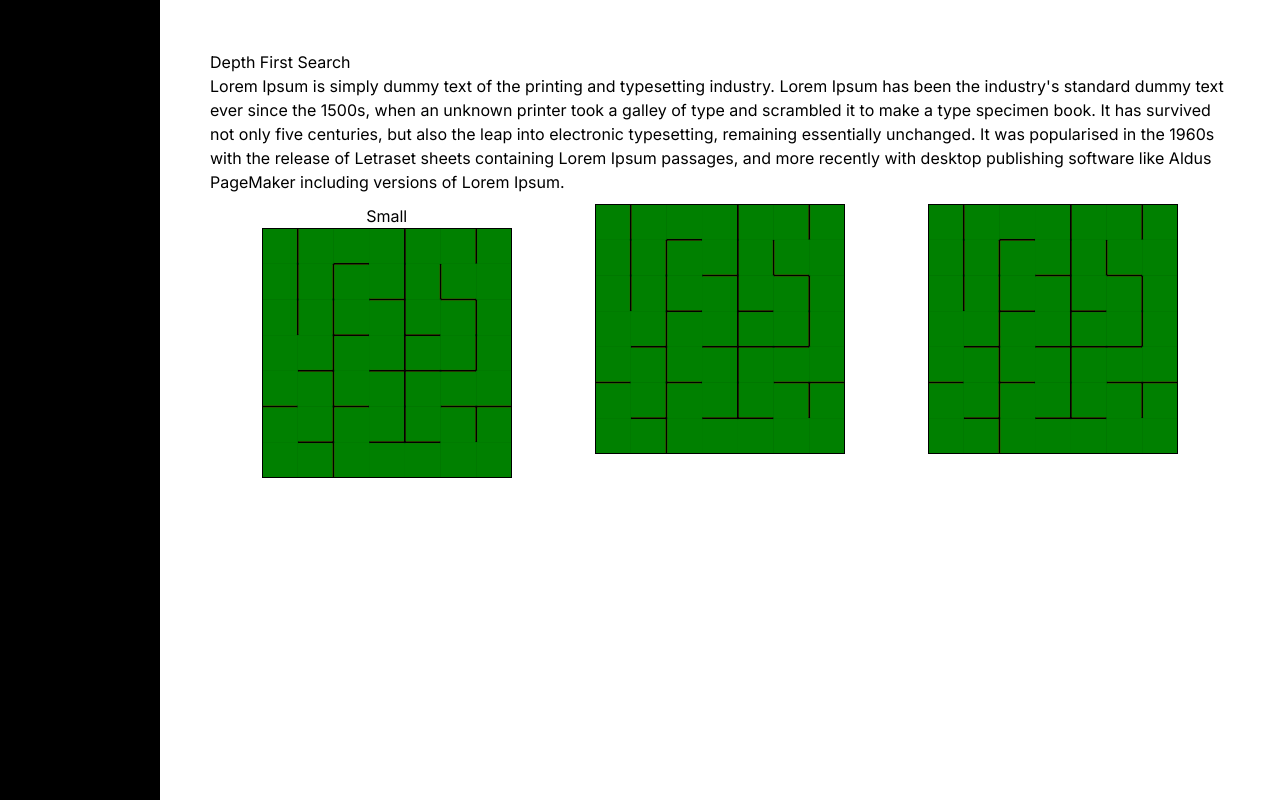
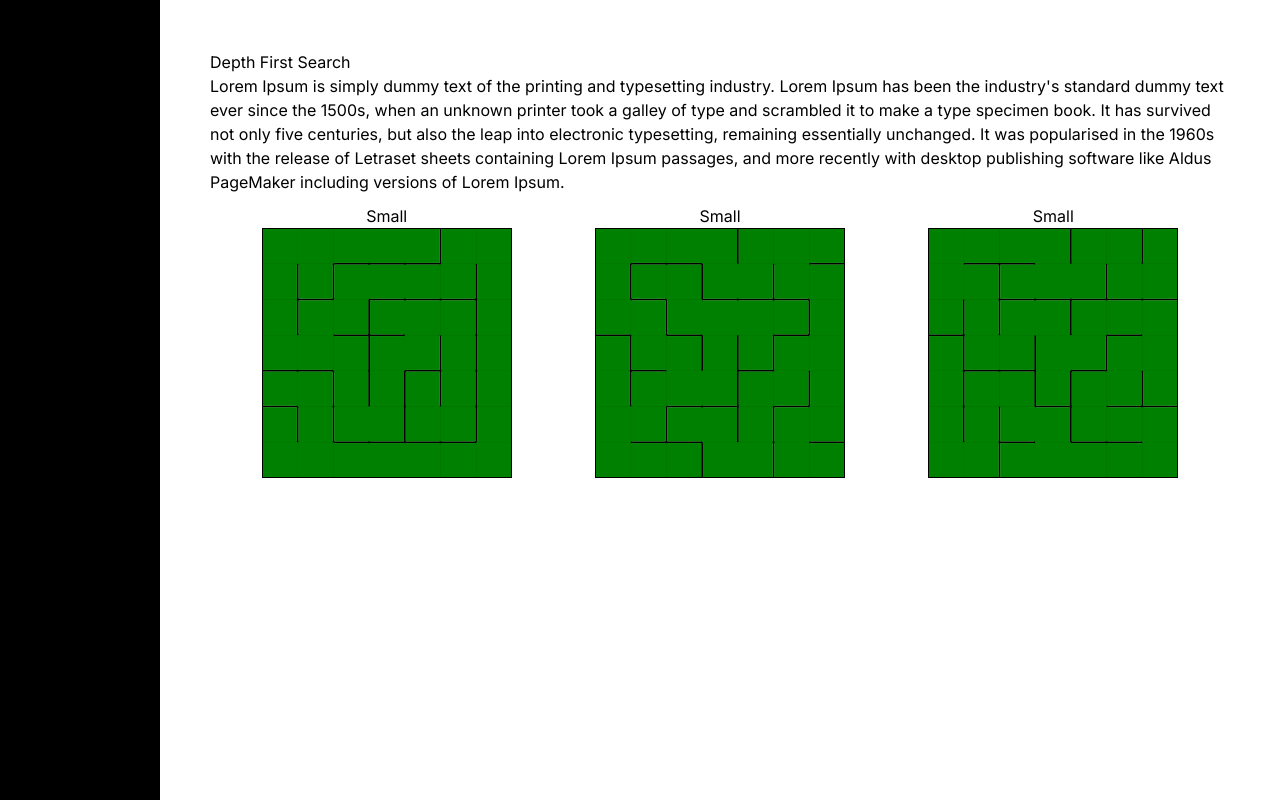
Before and after one commit to NoxSensei/Maze-Algorithms, a Next.js app: page /algorithms/depth-first-search in a window 1280 px wide. Built offline with nearby package versions, Linux system fonts and the light colour scheme.

Commit message:
feat: extract depth first search canvas to dedicated component

```diff
--- /dev/null
+++ b/src/app/algorithms/depth-first-search/depth-first-search-canvas.component.tsx
@@ -0,0 +1,114 @@
+import {Layer, Line, Rect, Stage} from "react-konva";
+import {useEffect, useLayoutEffect, useRef, useState} from "react";
+import {DepthFirstSearchAlgorithm} from "@/app/algorithms/_services/depth-first-search-algorithm";
+import {MazeNode} from "@/app/algorithms/_services/maze-node";
+
+const gridStroke = 2;
+
+interface CanvasSize {
+    height: number;
+    width: number;
+}
+
+export default function DepthFirstSearchAlgorithmCanvasComponent() {
+    const rowsCount = 7;
+    const columnsCount = 7;
+
+    const [nodes, setNodes] = useState([]);
+    const [canvasSize, setCanvasSize] = useState<CanvasSize>({width: 0, height: 0})
+    const divRef = useRef<HTMLDivElement | null>(null);
+
+    useLayoutEffect(() => {
+        const isDivElement = (element: HTMLDivElement | null): element is HTMLDivElement => element !== null;
+        if (!isDivElement(divRef.current)) {
+            return;
+        }
+
+        const canvasWidth = divRef.current.offsetWidth
+        setCanvasSize({
+            width: canvasWidth,
+            height: canvasWidth
+        })
+    }, []);
+
+    useEffect(
+        () => {
+            const grid = new DepthFirstSearchAlgorithm().run(rowsCount, columnsCount);
+            drawGeneratedNodesLayer(canvasSize.width, canvasSize.height, grid, rowsCount, columnsCount);
+        },
+        [canvasSize]
+    );
+
+    function drawGridLayer(canvasWidth: number, canvasHeight: number, rowsCount: number, columnsCount: number) {
+        const spaceX = canvasWidth / rowsCount;
+        const spaceY = canvasHeight / columnsCount;
+
+        const lines = [];
+        for (let i = 0; i < rowsCount + 1; i++) {
+            lines.push(<Line points={[0, i * spaceY, canvasWidth, i * spaceY]} stroke="black"
+                             strokeWidth={gridStroke}/>)
+        }
+
+        for (let i = 0; i < columnsCount + 1; i++) {
+            lines.push(<Line points={[i * spaceX, 0, i * spaceX, canvasHeight]} stroke="black"
+                             strokeWidth={gridStroke}/>)
+        }
+
+        return <Layer>{lines}</Layer>
+    }
+
+    function drawGeneratedNodesLayer(canvasWidth: number, canvasHeight: number, grid: MazeNode[][], rowsCount: number, columnsCount: number) {
+        const spaceX = canvasWidth / rowsCount;
+        const spaceY = canvasHeight / columnsCount;
+
+        const gridStrokeOffset = gridStroke * 0.5;
+
+        const nodes2 = [];
+        for (let i = 0; i < grid.length; i++) {
+            for (let j = 0; j < grid[i].length; j++) {
+                let nodeWidth = spaceX - gridStroke;
+                let nodeHeight = spaceY - gridStroke;
+                let xOffset = gridStrokeOffset + spaceX * j;
+                let yOffset = gridStrokeOffset + spaceY * i;
+
+                if (!grid[i][j].isWallOnNorth) {
+                    yOffset = spaceY * i;
+                    nodeHeight += gridStrokeOffset;
+                }
+                if (!grid[i][j].isWallOnEast) {
+                    nodeWidth += gridStrokeOffset;
+                }
+                if (!grid[i][j].isWallOnSouth) {
+                    nodeHeight += gridStrokeOffset;
+                }
+                if (!grid[i][j].isWallOnWest) {
+                    xOffset = spaceX * j;
+                    nodeWidth += gridStrokeOffset;
+                }
+
+                nodes2.push(<Rect x={xOffset}
+                                  y={yOffset}
+                                  width={nodeWidth}
+                                  height={nodeHeight}
+                                  fill='green'/>)
+            }
+        }
+        setNodes(nodes2)
+    }
+
+    return <div className="flex justify-center">
+        <div ref={divRef} className="w-3/4">
+            <Stage width={canvasSize.width} height={canvasSize.height}>
+                {
+                    drawGridLayer(canvasSize.width, canvasSize.height, rowsCount, columnsCount)
+                }
+                <Layer>
+                    {nodes}
+                </Layer>
+                <Layer>
+                    {nodes}
+                </Layer>
+            </Stage>
+        </div>
+    </div>
+}
--- a/src/app/algorithms/depth-first-search/page.tsx
+++ b/src/app/algorithms/depth-first-search/page.tsx
@@ -1,103 +1,10 @@
 'use client'
 
-import {useEffect, useLayoutEffect, useRef, useState} from "react";
-import {Stage, Layer, Rect, Line} from 'react-konva';
-import {DepthFirstSearchAlgorithm} from "@/app/algorithms/_services/depth-first-search-algorithm";
-import {MazeNode} from "@/app/algorithms/_services/maze-node";
+import DepthFirstSearchAlgorithmCanvasComponent
+    from "@/app/algorithms/depth-first-search/depth-first-search-canvas.component";
 
-const rowsCount = 7;
-const columnsCount = 7;
-
-const gridStroke = 2;
-
-interface CanvasSize {
-    height: number;
-    width: number;
-}
 
 export default function DepthFirstSearchAlgorithmPage() {
-    const [nodes, setNodes] = useState([]);
-    const [canvasSize, setCanvasSize] = useState<CanvasSize>({width: 0, height: 0})
-    const divRef = useRef<HTMLDivElement | null>(null);
-
-    useLayoutEffect(() => {
-        const isDivElement = (element: HTMLDivElement | null): element is HTMLDivElement => element !== null;
-        if (!isDivElement(divRef.current)) {
-            return;
-        }
-
-        const canvasWidth = divRef.current.offsetWidth
-        setCanvasSize({
-            width: canvasWidth,
-            height: canvasWidth
-        })
-    }, []);
-
-    useEffect(
-        () => {
-            const grid = new DepthFirstSearchAlgorithm().run(rowsCount, columnsCount);
-            drawGeneratedNodesLayer(canvasSize.width, canvasSize.height, grid);
-        },
-        [canvasSize]
-    );
-
-    function drawGridLayer(canvasWidth: number, canvasHeight: number) {
-        const spaceX = canvasWidth / rowsCount;
-        const spaceY = canvasHeight / columnsCount;
-
-        const lines = [];
-        for (let i = 0; i < rowsCount + 1; i++) {
-            lines.push(<Line points={[0, i * spaceY, canvasWidth, i * spaceY]} stroke="black"
-                             strokeWidth={gridStroke}/>)
-        }
-
-        for (let i = 0; i < columnsCount + 1; i++) {
-            lines.push(<Line points={[i * spaceX, 0, i * spaceX, canvasHeight]} stroke="black"
-                             strokeWidth={gridStroke}/>)
-        }
-
-        return <Layer>{lines}</Layer>
-    }
-
-    function drawGeneratedNodesLayer(canvasWidth: number, canvasHeight: number, grid: MazeNode[][]) {
-        const spaceX = canvasWidth / rowsCount;
-        const spaceY = canvasHeight / columnsCount;
-
-        const gridStrokeOffset = gridStroke * 0.5;
-
-        const nodes2 = [];
-        for (let i = 0; i < grid.length; i++) {
-            for (let j = 0; j < grid[i].length; j++) {
-                let nodeWidth = spaceX - gridStroke;
-                let nodeHeight = spaceY - gridStroke;
-                let xOffset = gridStrokeOffset + spaceX * j;
-                let yOffset = gridStrokeOffset + spaceY * i;
-
-                if (!grid[i][j].isWallOnNorth) {
-                    yOffset = spaceY * i;
-                    nodeHeight += gridStrokeOffset;
-                }
-                if (!grid[i][j].isWallOnEast) {
-                    nodeWidth += gridStrokeOffset;
-                }
-                if (!grid[i][j].isWallOnSouth) {
-                    nodeHeight += gridStrokeOffset;
-                }
-                if (!grid[i][j].isWallOnWest) {
-                    xOffset = spaceX * j;
-                    nodeWidth += gridStrokeOffset;
-                }
-
-                nodes2.push(<Rect x={xOffset}
-                                  y={yOffset}
-                                  width={nodeWidth}
-                                  height={nodeHeight}
-                                  fill='green'/>)
-            }
-        }
-        setNodes(nodes2)
-    }
-
     return (
         <div
             style={{
@@ -111,60 +18,15 @@ export default function DepthFirstSearchAlgorithmPage() {
             <div className="grid grid-cols-3" style={{padding: '10px'}}>
                 <div className="flex justify-center flex-col">
                     <span className="flex justify-center">Small</span>
-                    <div className="flex justify-center">
-                        <div ref={divRef} className="w-3/4">
-                            <Stage width={canvasSize.width} height={canvasSize.height}>
-                                <Layer>
-                                    <Rect fill="red" x={0} y={0} width={10000} height={10000}></Rect>
-                                </Layer>
-                                {
-                                    drawGridLayer(canvasSize.width, canvasSize.height)
-                                }
-                                <Layer>
-                                    {nodes}
-                                </Layer>
-                                <Layer>
-                                    {nodes}
-                                </Layer>
-                            </Stage>
-                        </div>
-                    </div>
+                    <DepthFirstSearchAlgorithmCanvasComponent/>
                 </div>
-                <div className="flex justify-center">
-                    <div ref={divRef} className="w-3/4">
-                        <Stage width={canvasSize.width} height={canvasSize.height}>
-                            <Layer>
-                                <Rect fill="red" x={0} y={0} width={10000} height={10000}></Rect>
-                            </Layer>
-                            {
-                                drawGridLayer(canvasSize.width, canvasSize.height)
-                            }
-                            <Layer>
-                                {nodes}
-                            </Layer>
-                            <Layer>
-                                {nodes}
-                            </Layer>
-                        </Stage>
-                    </div>
+                <div className="flex justify-center flex-col">
+                    <span className="flex justify-center">Small</span>
+                    <DepthFirstSearchAlgorithmCanvasComponent/>
                 </div>
-                <div className="flex justify-center">
-                    <div ref={divRef} className="w-3/4">
-                        <Stage width={canvasSize.width} height={canvasSize.height}>
-                            <Layer>
-                                <Rect fill="red" x={0} y={0} width={10000} height={10000}></Rect>
-                            </Layer>
-                            {
-                                drawGridLayer(canvasSize.width, canvasSize.height)
-                            }
-                            <Layer>
-                                {nodes}
-                            </Layer>
-                            <Layer>
-                                {nodes}
-                            </Layer>
-                        </Stage>
-                    </div>
+                <div className="flex justify-center flex-col">
+                    <span className="flex justify-center">Small</span>
+                    <DepthFirstSearchAlgorithmCanvasComponent/>
                 </div>
             </div>
         </div>
```
